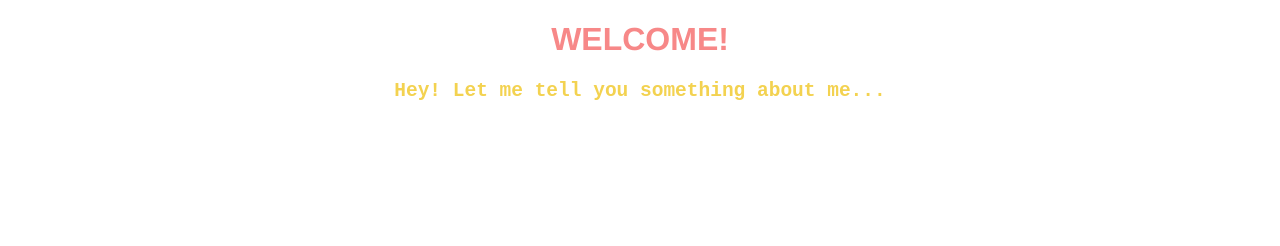
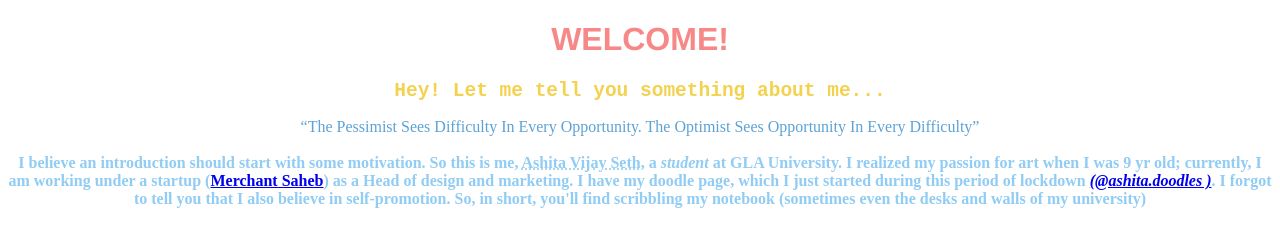
Before and after one commit to ashitaseth9454/FullStackSite, a plain HTML site: page start/index.html in a window 1280 px wide. Drawn offline with Linux system fonts and the light colour scheme.

Commit message:
para about me

```diff
--- a/start/index.html
+++ b/start/index.html
@@ -8,6 +8,7 @@
 <body bgcolor="white">
     <h1 align="center" style="font-family: 'Franklin Gothic Medium', 'Arial Narrow', Arial, sans-serif ; color:#f78888;" >WELCOME!</h1>
     <h2 align="center" style="font-family: monospace; color: #f3d250;">Hey! Let me tell you something about me...</h2>
-
+    <p style="color: #90ccf4;text-align: center;"><q style="color: #5da2d5;">The Pessimist Sees Difficulty In Every Opportunity. The Optimist Sees Opportunity In Every Difficulty</q><br><br><b>I believe an introduction should start with some motivation.
+        So this is me, <acronym title="I don't know the meaning of my name yet">Ashita Vijay Seth</acronym>, a <em>student</em> at GLA University.  I realized my passion for art when I was 9 yr old; currently, I am working under a startup (<a href="https://www.instagram.com/merchantsaheb/?hl=en">Merchant Saheb</a>) as a Head of design and marketing. I have my doodle page, which I just started during this period of lockdown         <a href="https://www.instagram.com/ashita.doodles/?hl=en"><em>(@ashita.doodles )</em></a>. I forgot to tell you that I also believe in self-promotion. So, in short, you'll find scribbling my notebook (sometimes even the desks and walls of my university) </b></p><br>
         </body>
 </html>
```
